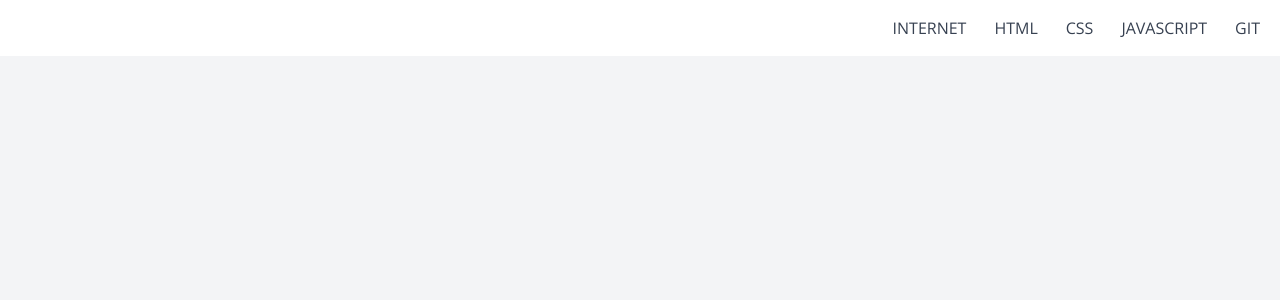
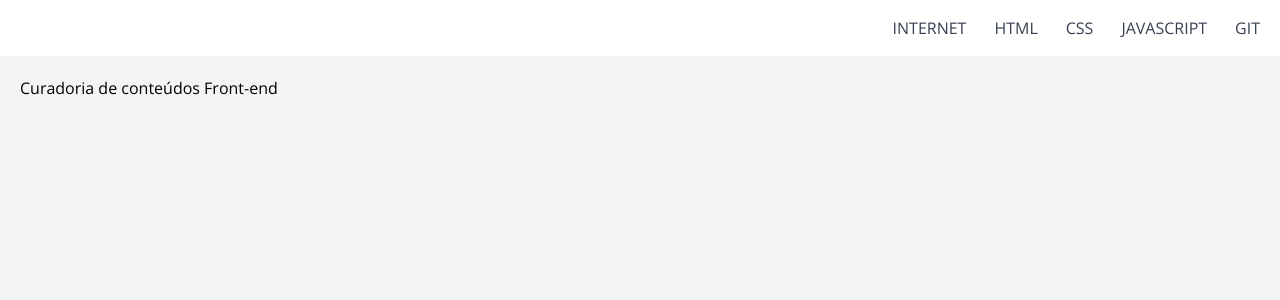
Before and after one commit to notnotgabriel/curadoria-front-end-roadmap, a Next.js app: page / in a window 1280 px wide. Shown: the top 300 px of the page. Built offline with nearby package versions, Linux system fonts and the light colour scheme.

Commit message:
--wip-- [skip ci]

```diff
--- a/pages/index.tsx
+++ b/pages/index.tsx
@@ -10,6 +10,11 @@ export default function Home({ skillsList }) {
       <Head>
         <title>{siteTitle}</title>
       </Head>
+
+      <div className='p-5'>
+        <h1>Curadoria de conteúdos Front-end</h1>
+        <p></p>
+      </div>
     </Layout>
   );
 }
```
